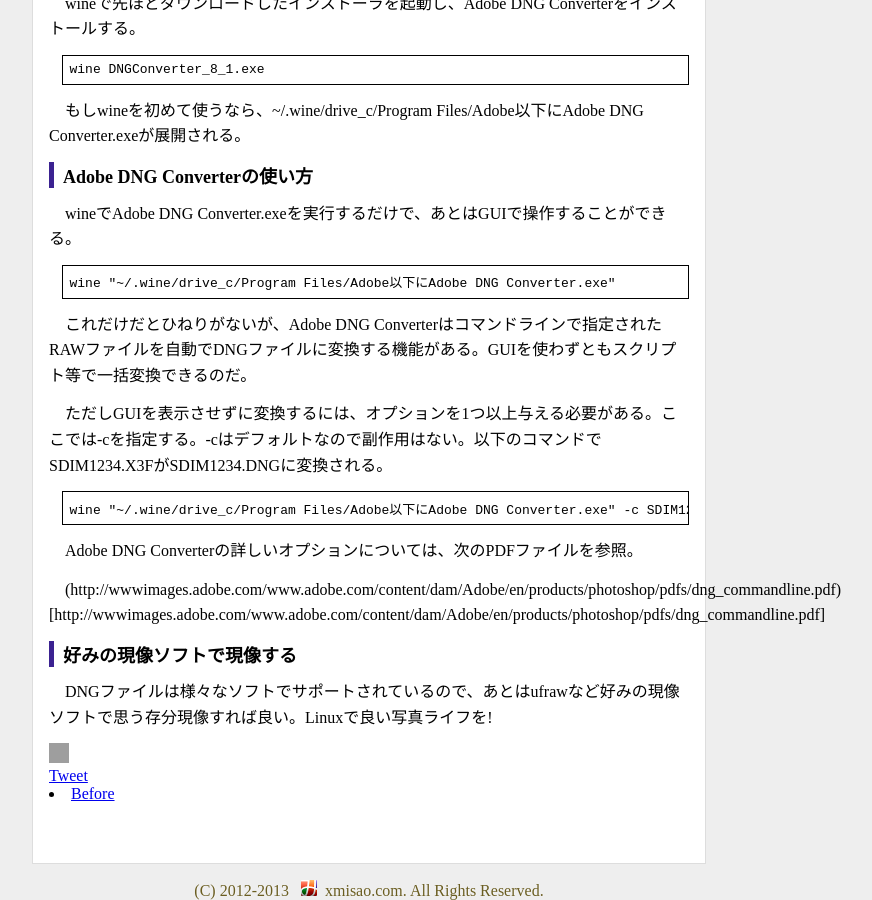
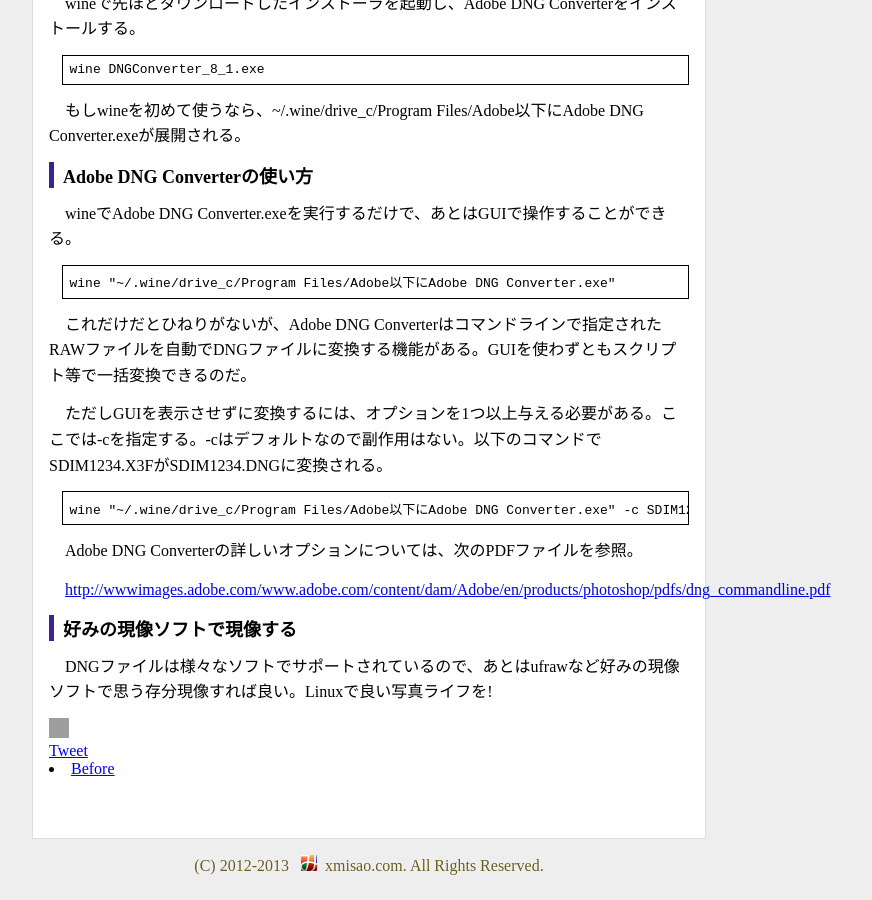
Before and after one commit to xmisao/www, a Jekyll site: the page built from _posts/2013-06-20-develop-x3f-file-in-linux.md, in a window 1280 px wide and 900 px high, scrolled down 977 px. Shown: the whole window, without its empty margins (271-1143 px from the left). Built offline with Jekyll 4.4.1, drawn with Linux system fonts in a browser that asks for light colours; comment, search, counter and statistics services are not loaded; after the commit the page ends 1852 px from its top, so only the background shows below that; grey boxes are pictures that could not be loaded.

Commit message:
modify an entry

```diff
--- a/_posts/2013-06-20-develop-x3f-file-in-linux.md
+++ b/_posts/2013-06-20-develop-x3f-file-in-linux.md
@@ -53,7 +53,7 @@
 
 Adobe DNG Converterの詳しいオプションについては、次のPDFファイルを参照。
 
-(http://wwwimages.adobe.com/www.adobe.com/content/dam/Adobe/en/products/photoshop/pdfs/dng_commandline.pdf)[http://wwwimages.adobe.com/www.adobe.com/content/dam/Adobe/en/products/photoshop/pdfs/dng_commandline.pdf]
+[http://wwwimages.adobe.com/www.adobe.com/content/dam/Adobe/en/products/photoshop/pdfs/dng_commandline.pdf](http://wwwimages.adobe.com/www.adobe.com/content/dam/Adobe/en/products/photoshop/pdfs/dng_commandline.pdf)
 
 ## 好みの現像ソフトで現像する
 
```
